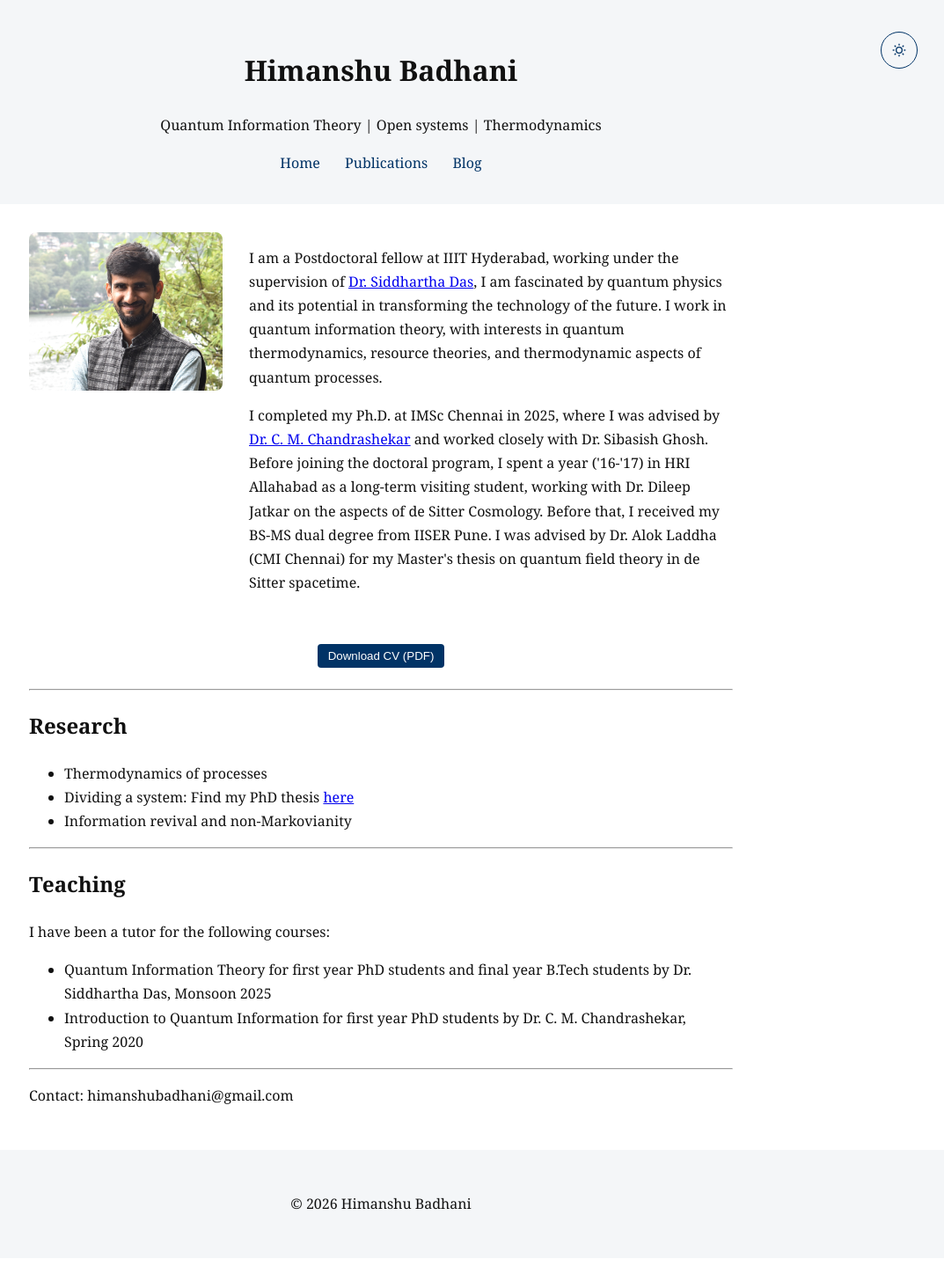
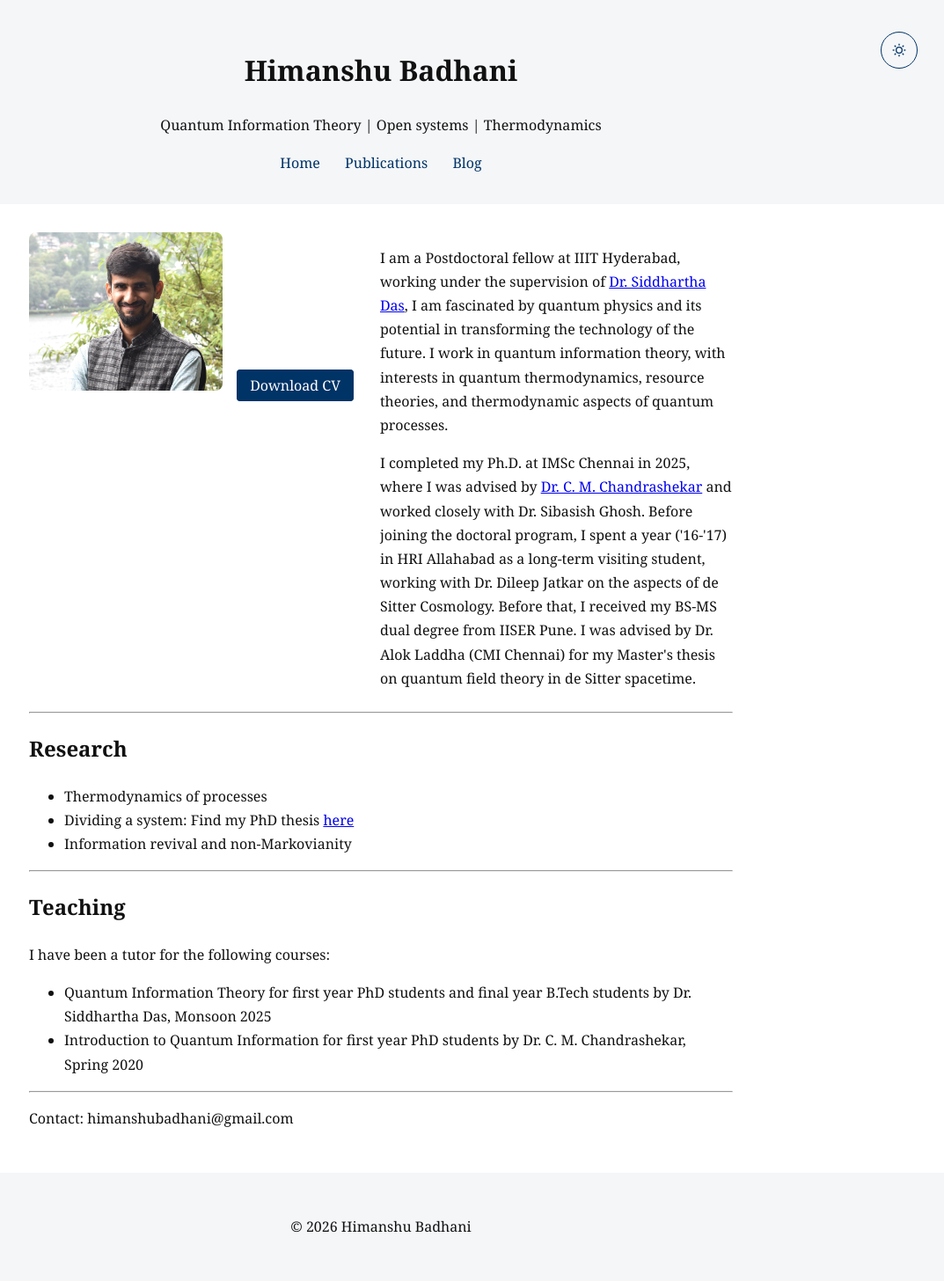
Before and after one commit to himanshubadhani/himanshubadhani.github.io, a Jekyll site: the page built from index.md, in a window 1280 px wide. Shown: the whole page at 88% size, without its empty margins (207-1280 px from the left). Built offline with Jekyll 4.4.1, drawn with Linux system fonts in a browser that asks for light colours; before the commit the page ends 1430 px from its top, so only the background shows below that; some of the changed lines change nothing that is shown.

Commit message:
Update index.md

```diff
--- a/index.md
+++ b/index.md
@@ -6,6 +6,12 @@ title: About
 
   <div class="about-image">
     <img src="{{ '/assets/images/profile.JPG' | relative_url }}" alt=" ">
+    <a href="{{ '/assets/cv/CV.pdf' | relative_url }}"
+       class="cv-button profile-cv"
+       download
+       target="_blank">
+       Download CV
+    </a>
   </div>
 
   <div class="about-text">
@@ -18,12 +24,6 @@ title: About
     </p>
   </div>
 
-</div>
-
-<div style="text-align: center; margin: 1.5rem 0;">
-<a href="{{ '/assets/cv/CV_Himanshu.pdf' | relative_url }}" download>
-<button>Download CV (PDF)</button>
-</a>
 </div>
 ---
 ## Research
```
